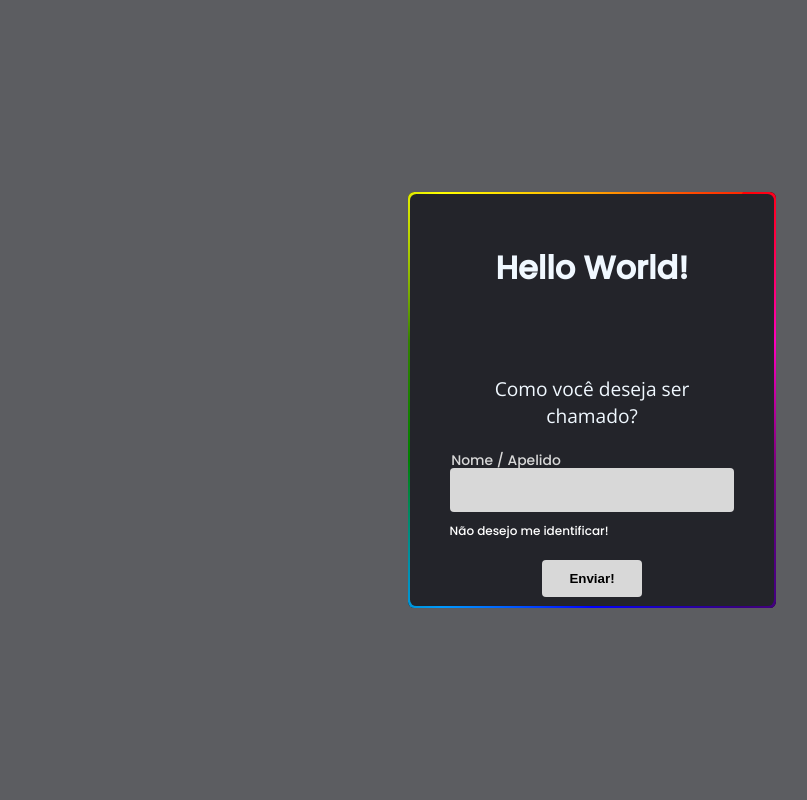
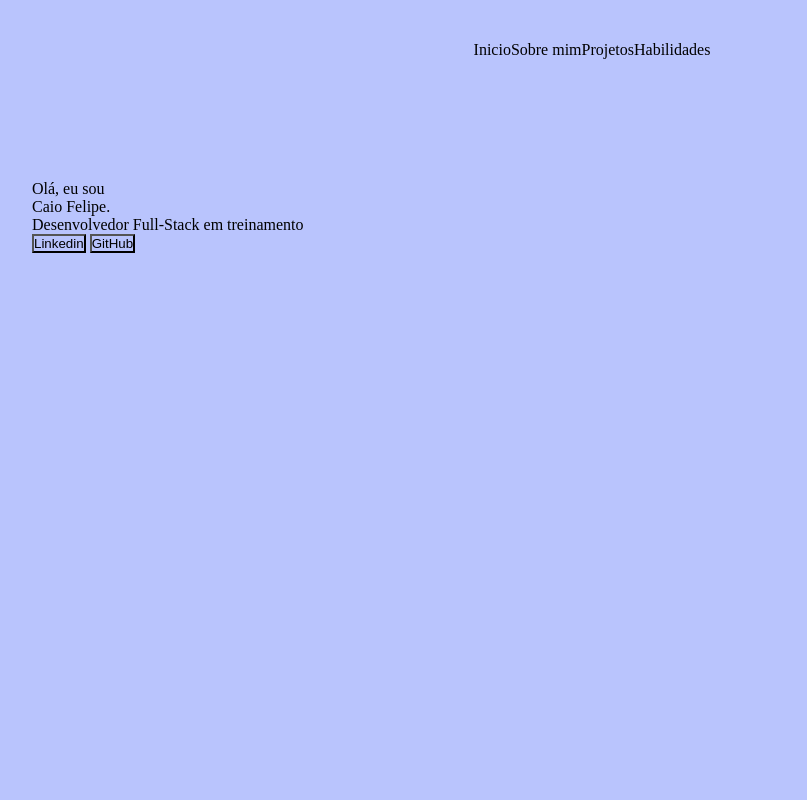
Before and after one commit to CaioCarv/formulario, a Django app: template templates/base.html in a window 1280 px wide. Shown: the whole page, without its empty margins (48-855 px from the left). Run offline with Django 4.2, Linux system fonts and the light colour scheme; the template is opened without the code that fills it, so the values that code supplies are empty.

Commit message:
começando pag inicial

```diff
--- a/templates/base.html
+++ b/templates/base.html
@@ -1,64 +1,27 @@
 {% load static %}
 <!DOCTYPE html>
-<html lang="pt-br">
+<html lang="en">
 <head>
     <meta charset="UTF-8">
     <meta http-equiv="X-UA-Compatible" content="IE=edge">
     <meta name="viewport" content="width=device-width, initial-scale=1.0">
-    <title>Pórtifolio</title>
-    <link rel="stylesheet" type="text/css" href="{% static 'css/style.css' %}">
+    <link rel="stylesheet" type="text/css" href="{% static 'css/stylehome.css' %}">
+    <title>Home</title>
 </head>
 <body>
     <div class="box">
-        <form action="{% url 'salvar' %}" method="post" class="form">
-            {% csrf_token %}
-            {{ form }}
-            <h1>Hello World!</h1>
-            <h2>Como você deseja ser chamado?</h2>
-            <div class="inputBox">
-                <input type="text" name="name">
-                <label> Nome / Apelido </label>
-                <span></span>
-            </div>
-            <div class="links">
-                <a href="#">Não desejo me identificar!</a>
-            </div>
-            <input type="submit" value="Enviar!">
-
-        </form>
+        <div>Inicio </div>
+        <div>Sobre mim </div>
+        <div>Projetos </div>
+        <div>Habilidades </div>
+    </div>
+    <div class="box_2">
+        <div>Olá, eu sou</div>
+        <div>Caio Felipe.</div>
+        <div>Desenvolvedor Full-Stack em treinamento</div>
+        <button>Linkedin</button>
+        <button>GitHub</button>
 
     </div>
-    </body>
+</body>
 </html>
-
-<!--
-{% load static %}
-<!DOCTYPE html>
-<html lang="pt-br">
-<head>
-    <title>Pórtifolio</title>
-    <meta charset="UTF-8">
-    <meta http-equiv="X-UA-Compatible" content="IE=edge">
-    <meta name="viewport" content="width=device-width, initial-scale=1.0">
-    <link rel="stylesheet" type="text/css" href="{% static 'css/style.css' %}">
-</head>
-<body>
-    <div class="box">
-        <form action="{% url 'index' %}" method="POST">
-            <h1>Hello World!</h1>
-        <h2>Como você deseja ser chamado?</h2>
-        <div class="inputBox">
-            <input type="text" name="nome">
-            <label> Nome / Apelido </label>
-            <span></span>
-        </div>
-        <div class="links">
-            <a href="#">Não desejo me identificar!</a>
-        </div>
-        <input type="submit" value="Enviar!">
-        </form>
-
-    </div>
-    </body>
-</html>
--->
--- /dev/null
+++ b/templates/static/css/stylehome.css
@@ -0,0 +1,21 @@
+@import url('https://fonts.googleapis.com/css2?family=Open+Sans&family=Poppins:wght@500&display=swap');
+
+* {
+    margin: 0;
+    padding: 0;
+    box-sizing: border-box;
+    background-color: #b9c4fd;
+    color: rgb(0, 0, 0);
+}
+
+.box {
+    height: 100px;
+    display: flex;
+    align-items: center;
+    justify-content: center;
+}
+
+.box_2 {
+    margin: 5rem;
+
+}
--- a/usuarios/urls.py
+++ b/usuarios/urls.py
@@ -4,5 +4,5 @@ from . import views
 
 urlpatterns = [
     path('', views.index, name='index'),
-    path('salvar/', save_user, name='salvar')
+    path('base/', save_user, name='base')
 ]
--- a/usuarios/views.py
+++ b/usuarios/views.py
@@ -11,5 +11,5 @@ def save_user(request):
         form_data = Usuario(name=name)
         form_data.save()
 
-        return redirect('Salvar')
+        return redirect('base')
     return render(request, 'base.html')
```
Also changed, not shown: usuarios/templates/usuarios/index.html (+21 -6 lines).
